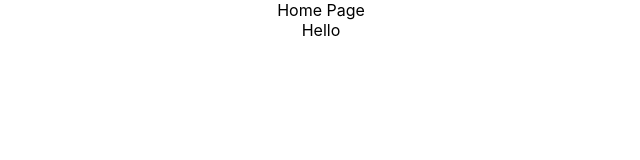
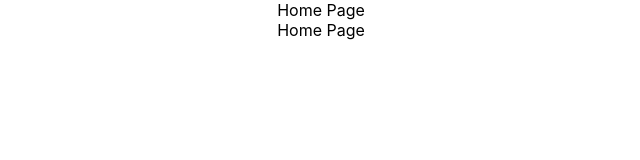
Before and after one commit to aravindshajan6/facebookApp, a React (Create React App) app: page / in a window 1280 px wide. Shown: the top 160 px of the page, without its empty margins (319-959 px from the left). Built offline with nearby package versions, Linux system fonts and the light colour scheme.

Commit message:
updated routes

```diff
--- a/src/App.js
+++ b/src/App.js
@@ -18,13 +18,13 @@ function App() {
     <div className="App">
       <BrowserRouter  >
         <Routes>
-          <Route path="/" index element={<Home />} />
-          <Route path="login"  element={<Login />} />
-          <Route path="privacy-policy"  element={<PrivacyPolicy />} />
+          <Route path="/"  element={<Home />} />
+          <Route path="/login"  element={<Login />} />
+          <Route path="/privacy-policy"  element={<PrivacyPolicy />} />
 
         </Routes>
       </BrowserRouter>
-      Hello
+      <Home />
     </div>
   );
 }
```
